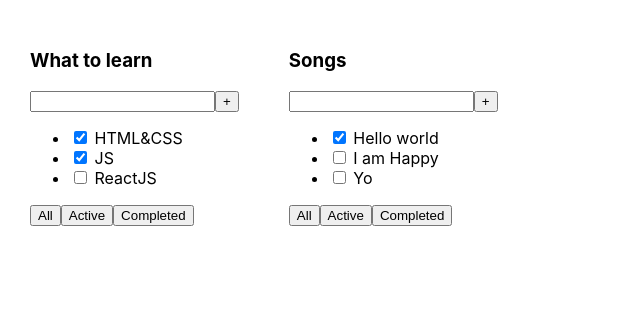
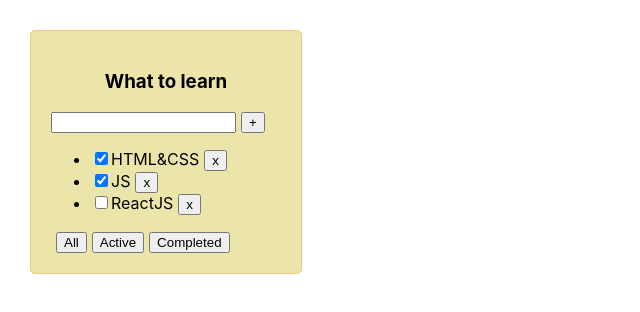
Before and after one commit to M4k4v3ll1/todoList, a React (Create React App) app: page / in a window 1280 px wide. Shown: the top 312 px of the page, without its empty margins (0-640 px from the left). Built offline with nearby package versions, Linux system fonts and the light colour scheme.

Commit message:
TodoList S1W2 lesson 2 is done

```diff
--- a/src/App.css
+++ b/src/App.css
@@ -5,4 +5,22 @@
 
 .App > div {
   margin-right: 50px;
+  background-color: #ece5aa;
+  border: 1px solid #efc97e;
+  border-radius: 5px;
+  padding: 20px;
+  width: 230px;
 }
+
+.App > div> ul {
+  list-style: none;
+}
+
+button {
+  margin-left: 5px;
+}
+
+h3 {
+  display: flex;
+  justify-content: center;
+}
--- a/src/App.tsx
+++ b/src/App.tsx
@@ -1,24 +1,73 @@
-import React from 'react';
+import React, {useState} from 'react';
 import './App.css';
-import {Todolist} from './components/Todolist';
+import {TaskPropsType, Todolist} from './components/Todolist';
+
+export type FilterValuesType = 'All' | 'Active' | 'Completed'
 
 function App() {
+    //BLL
+    const todoListTitle_1 = "What to learn"
+    /*const todoListTitle_2 = "Songs"*/
 
-    const tasks1 = [
+    //state
+    /*const tasks1 = [
         {id: 1, title: "HTML&CSS", isDone: true},
         {id: 2, title: "JS", isDone: true},
         {id: 3, title: "ReactJS", isDone: false}
-    ]
-    const tasks2 = [
+    ]*/
+
+    const [tasks, setTasks] = useState<Array<TaskPropsType>>([      //init ial state
+        {id: 1, title: "HTML&CSS", isDone: true},
+        {id: 2, title: "JS", isDone: true},
+        {id: 3, title: "ReactJS", isDone: false}
+    ])
+    const [filter, setFilter] = useState<FilterValuesType>('All')
+    /*//Создаем функцию удаление задач на nativeJS, которая через onClick по кнопке будет принимать id таски.
+    function removeTask(taskId: number) {
+        //Создаем новый пустой массив nextState
+        const nextState: Array<TaskPropsType> = []
+        //Через пропсы у функции получаем taskId и прогоняем через цикл. Внутри цикла пишем условие, что если id в массиве tasks не совпадает с пришедшей через пропсы taskId, то пушим таску в новый массив nextState, а если совпадает, то ничего не делаем (как бы удаляя ее из нового массива).
+        for (let i = 0; i < tasks.length; i++) {
+            if (tasks[i].id !== taskId) {
+                nextState. push(tasks[i])
+            }
+        }*/
+
+    //Создаем функцию удаления задач на .filter, которая через onClick по кнопке будет принимать id таски.
+    function removeTasks(id: number) {
+        let nextState = tasks.filter(t => t.id !== id)
+        //Через функцию setTasks хука useState пушим новый массив nextState
+        setTasks(nextState)
+    }
+
+    /*const tasks2 = [
         {id: 1, title: "Hello world", isDone: true},
         {id: 2, title: "I am Happy", isDone: false},
         {id: 3, title: "Yo", isDone: false}
-    ]
+    ]*/
 
+    function changeFilter(value: FilterValuesType) {
+        setFilter(value)
+    }
+
+    let tasksForTodoList = tasks
+    if (filter === 'Completed') {
+        tasksForTodoList = tasks.filter(t => t.isDone === true)
+    } else if (filter === 'Active') {
+        tasksForTodoList = tasks.filter(t => t.isDone === false)
+    }
+
+    //UI
     return (
         <div className="App">
-            <Todolist title="What to learn" tasks={tasks1}/>
-            <Todolist title="Songs" tasks={tasks2}/>
+            <Todolist title={todoListTitle_1}
+                      tasks={tasksForTodoList}
+                      removeTasks={removeTasks}
+                      changeFilter={changeFilter}
+            />
+            {/*<Todolist    title: todoListTitle_1
+                            tasks: tasks2
+                            removeTask:removeTask />*/}
         </div>
     );
 }
--- a/src/components/Todolist.tsx
+++ b/src/components/Todolist.tsx
@@ -1,9 +1,12 @@
 import React, {FC} from 'react';
-import {Task} from "./tasks/task/Task";
+import {Button} from "./button/Button";
+import {FilterValuesType} from "../App";
 
-type TodoListPropsType = {
+export type TodoListPropsType = {
     title: string
     tasks: Array<TaskPropsType>
+    removeTasks: (id: number) => void
+    changeFilter: (value: FilterValuesType) => void
 }
 
 export type TaskPropsType = {
@@ -13,39 +16,48 @@ export type TaskPropsType = {
 }
 
 // В props сразу делаем деструктурирующее присваивание: вместо (props) сразу делаем ({title, tasks}). И в дальнейшем не нужно писать props.title, а сразу title
-export const Todolist: FC<TodoListPropsType> = ({title, tasks}) => {
-    //Делаем список задач на NativeJS через цикл for
+export const Todolist: FC<TodoListPropsType> = ({title, tasks, removeTasks, changeFilter}) => {
+    /* //Делаем список задач на NativeJS через цикл for
      //Создаем пустой массив listItems
      const listItems: Array<JSX.Element> = []
-    //Создаем элемент listItem и прогоняем через цикл, получая количество <li> равное количеству элекментов в изначальном массиве tasks_1, tasks_2
+     //Создаем элемент listItem и прогоняем через цикл, получая количество <li> равное количеству элементов в изначальном массиве tasks_1, tasks_2
      for (let i = 0; i < tasks.length; i++) {
-        const listItem: JSX.Element = <Task id={tasks[i].id} title={tasks[i].title} isDone={tasks[i].isDone}/>
+         debugger
+         const onClickRemoveTask = () => removeTask(tasks[i].id)
+         const listItem: JSX.Element = <li>
+             <input type="checkbox" checked={tasks[i].isDone}/>
+             <span>{tasks[i].title}</span>
+             <Button name={'x'} onClickHandler={onClickRemoveTask} />
+         </li>
          //Пушим в созданный ранее пустой массив
          listItems.push(listItem)
-    }
-    return (
-        <div>
+     }*/
+
+    const listItem: JSX.Element = tasks.length === 0 ?
+        <div>Please add task</div>
+        : <ul> {
+            tasks.map((t) => {
+                const removeTask = () => removeTasks(t.id)
+                return <>
+                    <li><input type="checkbox" checked={t.isDone}/>
+                        <span>{t.title}</span>
+                        <Button name={'x'}
+                                onClick={removeTask}
+                        />
+                    </li>
+                </>
+            })}
+        </ul>
+
+    return <div>
         <h3>{title}</h3>
         <div>
             <input/>
-                <button>+</button>
-            </div>
-
-            <ul>
-                {/*Вывод массива из цикла for*/}
-                {listItems}
-                {/*Делаем список задач через метод .map*/}
-                {/*{
-                    tasks.map((t: TaskPropsType) => {
-                        return <li><input type="checkbox" checked={t.isDone}/> <span>{t.title}</span></li>
-                    })
-                }*/}
-            </ul>
-            <div>
-                <button>All</button>
-                <button>Active</button>
-                <button>Completed</button>
+            <Button name={'+'}/>
+            {listItem}
+            <Button name={'All'} onClick={() => changeFilter('All')}/>
+            <Button name={'Active'} onClick={() => changeFilter('Active')}/>
+            <Button name={'Completed'} onClick={() => changeFilter('Completed')}/>
         </div>
     </div>
-    )
 }
--- /dev/null
+++ b/src/components/button/Button.tsx
@@ -0,0 +1,14 @@
+import React, {FC} from 'react';
+
+type ButtonPropsType = {
+    name: string
+    onClick?: () => void
+}
+
+export const Button: FC<ButtonPropsType> = ({name, onClick}) => {
+    return (
+        <button onClick={onClick} >
+            {name}
+        </button>
+    );
+};
--- a/src/components/tasks/task/Task.tsx
+++ /dev/null
@@ -1,10 +0,0 @@
-import React, {FC} from 'react';
-import {TaskPropsType} from "../../Todolist";
-
-export const Task:FC<TaskPropsType> = (tasks) => {
-    return (
-        <li>
-            <input type="checkbox" checked={tasks.isDone}/> <span>{tasks.title}</span>
-        </li>
-    );
-};
```
Lines whose indentation alone changed are shown as unchanged.
